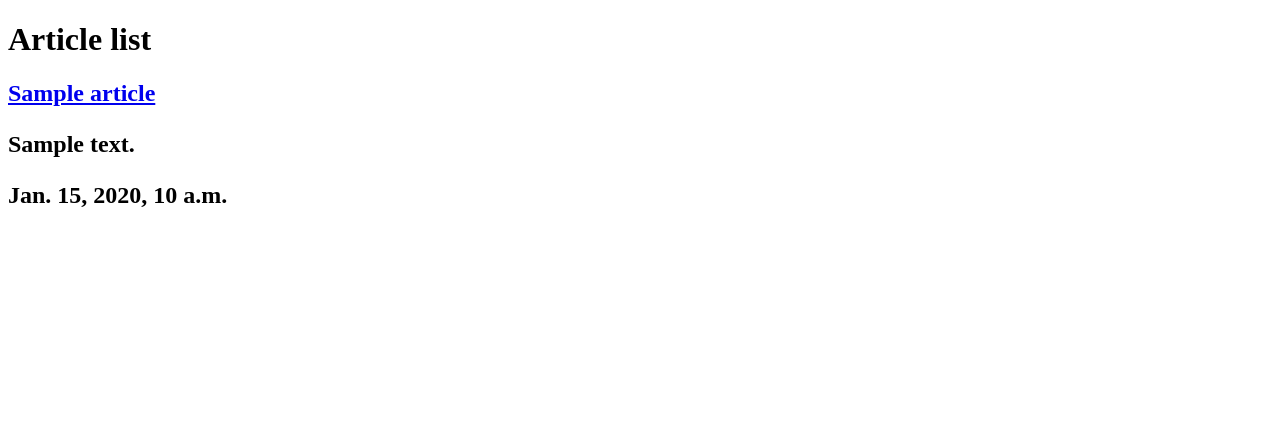
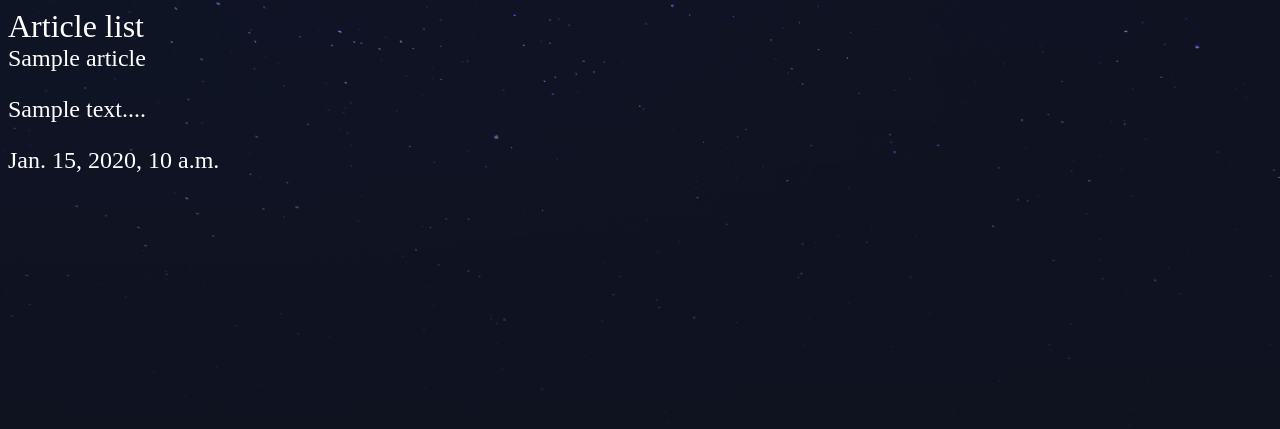
Before and after one commit to dnksebastian/python-exercises, a Django app: template django-blog/djangonautic/articles/templates/articles/article_list.html in a window 1280 px wide. Shown: the top 429 px of the page. Run offline with Django 5.2, Linux system fonts and the light colour scheme; the template is opened without the code that fills it: values that come from a table or form of the project are taken from there, others are empty; tables that the repository leaves empty hold one stand-in row (values such as "Sample post").

Commit message:
django blog

```diff
--- a/django-blog/djangonautic/articles/models.py
+++ b/django-blog/djangonautic/articles/models.py
@@ -15,3 +15,6 @@ class Article(models.Model):
 
     def __str__(self):
         return self.title
+
+    def snippet(self):
+        return self.body[:50] + '...'
--- a/django-blog/djangonautic/articles/templates/articles/article_list.html
+++ b/django-blog/djangonautic/articles/templates/articles/article_list.html
@@ -1,9 +1,12 @@
+{% load static %}
+
 <!DOCTYPE html>
 <html lang="en">
 <head>
     <meta charset="UTF-8">
     <meta name="viewport" content="width=device-width, initial-scale=1.0">
     <title>Articles</title>
+    <link rel="stylesheet" href="{% static 'styles.css' %}">
 </head>
 <body>
     <h1>Article list</h1>
@@ -12,7 +15,7 @@
         <div class="article">
             <h2>
                 <a href="#/">{{ article.title }}</a>
-                <p>{{ article.body }}</p>
+                <p>{{ article.snippet }}</p>
                 <p>{{ article.date }}</p>
             </h2>
         </div>
--- /dev/null
+++ b/django-blog/djangonautic/assets/styles.css
@@ -0,0 +1,22 @@
+body{
+    background-color: #0f121f;
+    background-image: url(stars.png);
+    /* background-repeat-y: no-repeat; */
+    background-repeat: repeat-x;
+    background-size: cover;
+    color: #fff;
+}
+
+body *{
+    font-family: Ubuntu;
+}
+
+h1, h2, h3, h4, h5{
+    font-weight: normal;
+    margin: 0;
+}
+
+a, a:hover, a:visited{
+    color: #fff;
+    text-decoration: none;
+}
--- a/django-blog/djangonautic/djangonautic/settings.py
+++ b/django-blog/djangonautic/djangonautic/settings.py
@@ -9,6 +9,7 @@ https://docs.djangoproject.com/en/5.0/topics/settings/
 For the full list of settings and their values, see
 https://docs.djangoproject.com/en/5.0/ref/settings/
 """
+import os
 import environ
 from pathlib import Path
 
@@ -122,6 +123,10 @@ USE_TZ = True
 
 STATIC_URL = 'static/'
 
+STATICFILES_DIRS = (
+    os.path.join(BASE_DIR, 'assets'),
+)
+
 # Default primary key field type
 # https://docs.djangoproject.com/en/5.0/ref/settings/#default-auto-field
 
--- a/django-blog/djangonautic/djangonautic/urls.py
+++ b/django-blog/djangonautic/djangonautic/urls.py
@@ -17,6 +17,7 @@ Including another URLconf
 from django.contrib import admin
 from django.urls import path, include
 from . import views
+from django.contrib.staticfiles.urls import staticfiles_urlpatterns
 
 urlpatterns = [
     path('admin/', admin.site.urls),
@@ -26,3 +27,5 @@ urlpatterns = [
     # path(r'^about/$', views.about),
     # path(r'^$', views.homepage),
 ]
+
+urlpatterns += staticfiles_urlpatterns()
```
Also changed, not shown: django-blog/djangonautic/assets/stars.png (added).
